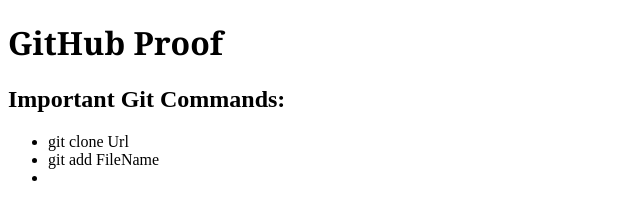
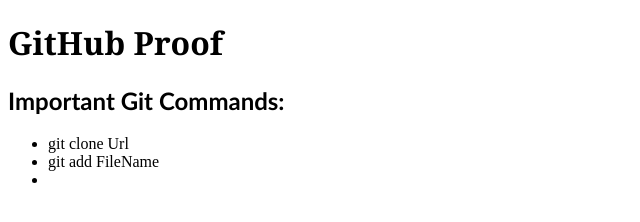
Before and after one commit to angelitoveloz/hello_world, a plain HTML site: page index.html in a window 1280 px wide. Shown: the full height of the page, 0-640 px from the left. Drawn offline with Linux system fonts and the light colour scheme.

Commit message:
Agregando cambios a index.html en una nueva rama (Brunch) Test

```diff
--- a/index.html
+++ b/index.html
@@ -8,6 +8,9 @@
     <style>
         h1{
             font-family: Georgia, 'Times New Roman', Times, serif;
+        }
+        h2{
+            font-family: 'Trebuchet MS', 'Lucida Sans Unicode', 'Lucida Grande', 'Lucida Sans', Arial, sans-serif;
         }
     </style>
 </head>
```
